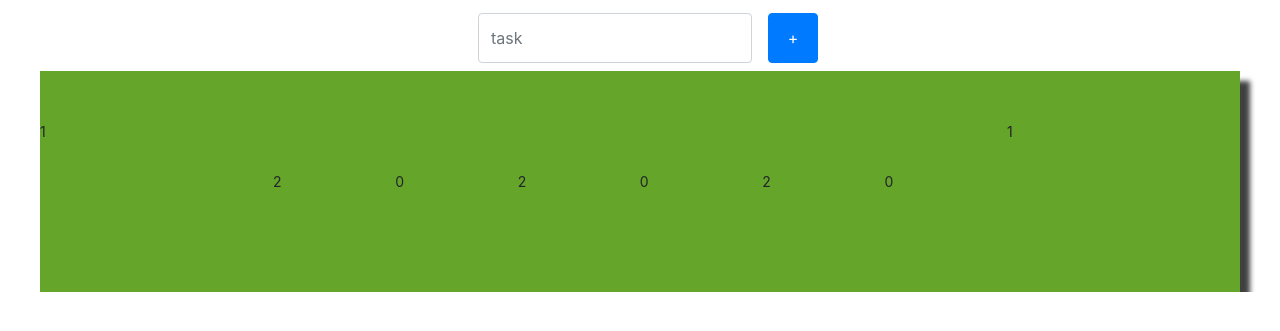
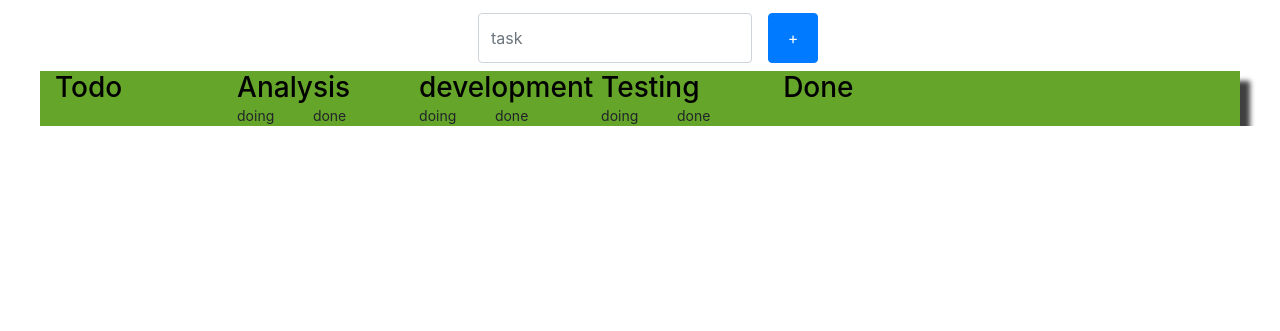
Before and after one commit to AmrHussienM/kan, a plain HTML site: page index.html in a window 1280 px wide. Shown: the part 67-398 px from the top of the page. Drawn offline with Linux system fonts and the light colour scheme; files whose address does not match are found by name.

Commit message:
Update index.html

```diff
--- a/index.html
+++ b/index.html
@@ -40,40 +40,53 @@
     <section class="s1">
         <div class="main-container">
             <div class="intro-wrapper">
+                <div class="col-12">
+                    <div class="row">
 
-                <div class="todo-column">
-                    1
+                        <div class="col-2">
+                            <h3>Todo</h3>
+
                         </div>
-                <div class="Analysis-column">
 
-                    <div class="doing-column">
-                        2
+                        <div class="col-2">
+                            <div class="test">
+
                             </div>
-                    <div class="done-column">
-                        0
+                            <div class="row">
+                                <div class="col-10">
+                                    <h3>Analysis</h3>
+                                </div>
+                                <div class="col-5">doing</div>
+                                <div class="col-5">done</div>
+                            </div>
+
+
+                        </div>
+                        <div class="col-2">
+
+                            <div class="row">
+                                <div class="col-10">
+                                    <h3>development</h3>
+                                </div>
+                                <div class="col-5">doing</div>
+                                <div class="col-5">done</div>
+                            </div>
+                        </div>
+                        <div class="col-2">
+                            <div class="row">
+                                <div class="col-10">
+                                    <h3>Testing</h3>
+                                </div>
+                                <div class="col-5">doing</div>
+                                <div class="col-5">done</div>
                             </div>
 
                         </div>
-                <div class="development-column">
-                    <div class="doing-column">
-                        2
-                    </div>
-                    <div class="done-column">
-                        0
-                    </div>
+                        <div class="col-2">
+                            <h3>Done</h3>
 
                         </div>
-                <div class="testing-column">
-                    <div class="doing-column">
-                        2
                     </div>
-                    <div class="done-column">
-                        0
-                    </div>
-
-                </div>
-                <div class="Done-column">
-                    1
                 </div>
             </div>
         </div>
```
Lines whose indentation alone changed are shown as unchanged.
